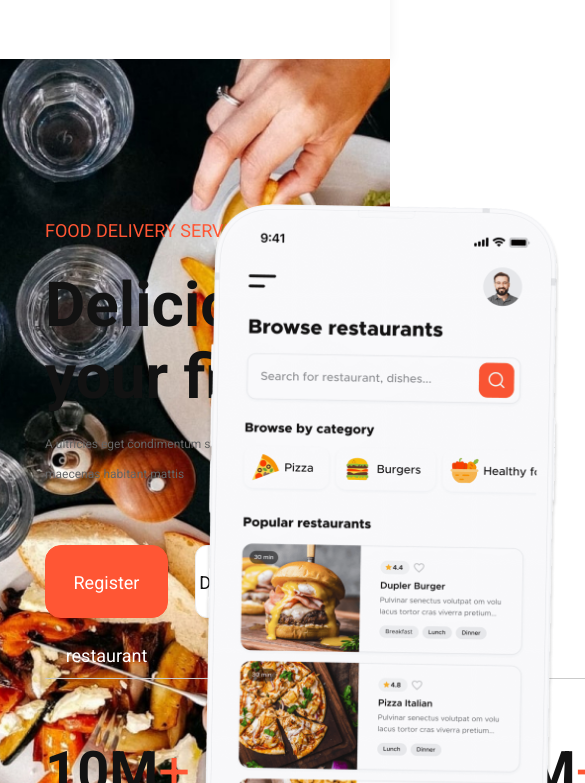
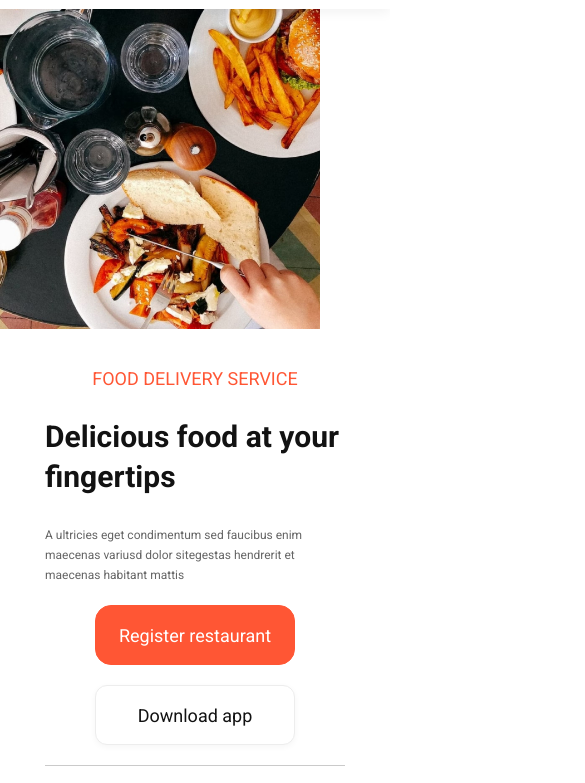
Before and after one commit to sko1208/deliverX, a website: page src/index.html in a window 390 px wide. Shown: the part 61-844 px from the top of the page, 585 px wide, since content can reach past the window. Drawn offline with nearby package versions, Linux system fonts and the light colour scheme; files that its build step writes are made by us from their sources.

Commit message:
adaptive design for promo

```diff
--- a/src/index.html
+++ b/src/index.html
@@ -90,6 +90,9 @@
         </div>
     </header>
     <section class="promo">
+        <div class="promo__bg">
+            <img src="img/bg_1.jpg"></img>
+        </div>
         <div class="promo__app">
             <img src="img/promo-app.png" alt="promo-app">
         </div>
@@ -136,9 +139,7 @@
                 </div>
             </div>
         </div>
-        <div class="promo__bg">
-            <img src="img/bg_1.jpg"></img>
-        </div>
+
 
 
 
--- a/src/sass/blocks/_media.scss
+++ b/src/sass/blocks/_media.scss
@@ -8,7 +8,31 @@
             grid-template-columns: 257px 385px 310px;
 
         }
-
+    }
+    .promo {
+        &__bg {
+            width: 495px;
+        }
+        &__subtitle {
+            width: 475px;
+            font-size: 50px;
+        }
+        &__descr {
+            width: 475px;
+        }
+        &__btn {
+            width: 217px
+        }
+        &__indicators {
+            width: 475px;
+            &__item_head {
+                font-size: 40px;
+                text-align: center;
+            }
+        }
+        .divider {
+            width: 455px;
+        }
     }
 }
 
@@ -17,6 +41,7 @@
         width: 729px;
     }
     .header {
+        min-height: 70px;
         &__wrapper {
             display: grid;
             grid-template-columns: 1fr 1fr 200px;
@@ -140,6 +165,32 @@
 
         }
     }
+    .promo {
+        &__bg {
+            width: 350px;
+        }
+        &__subtitle {
+            width: 370px;
+            font-size: 45px;
+            line-height: 55px;
+        }
+        &__descr {
+            width: 370px;
+            line-height: 20px;
+        }
+        &__btn {
+            width: 170px;
+        }
+        .divider {
+            width: 370px;
+        }
+        &__indicators {
+            width: 370px;
+            &__item_head  {
+                font-size: 30px;
+            }
+        }
+    }
 
 }
 
@@ -148,7 +199,26 @@
         width: 557px;
         margin: 0 auto;
     }
+    .promo {
+        .container {
+            display: flex;
+            flex-direction: column;
+            justify-content: center;
+            align-items: center;
+        }
+        &__title {
+            padding-top: 100px
+        }
+        &__bg {
+            position: relative;
+            width: 100%;
+            height: 790px;
+        }
+        &__app {
+            left: 7%;
 
+        }
+    }
 }
 
 @media (max-width: 576px) {
@@ -172,10 +242,58 @@
         .menu {
             &__block {
                 width: 250px
+            }
         }
     }
-
-
-
+    .promo {
+        &__bg{
+            width: 320px;
+            height: 320px;
+        }
+        &__app {
+            display: none;
+        }
+        &__title {
+            padding-top: 40px;
+        }
+        &__subtitle {
+            margin-top: 20px;
+            width: 300px;
+            font-size: 30px;
+            line-height: 40px;
+        }
+        &__descr {
+            margin-top: 20px;
+            margin-bottom: 0;
+            width: 300px;
+        }
+        &__btns {
+            flex-direction: column;
+            align-items: center;
+            width: 100%;
+        }
+        &__btn {
+            margin-top: 20px;
+            margin-right: 0;
+            width: 200px;
+            height: 60px;
+            line-height: 60px;
+        }
+        .divider {
+            width: 100%;
+            margin-top: 20px;
+        }
+        &__indicators {
+            width: 100%;
+            margin-top: 20px;
+            &__item_head {
+                font-size: 25px;
+                line-height: 45px;
+            }
+            &__item_descr {
+                font-size: 14px;
+                line-height: 16px;
+            }
+        }
+    }
 }
-}
```
Also changed, not shown: dist/css/style.min.css, dist/index.html.
